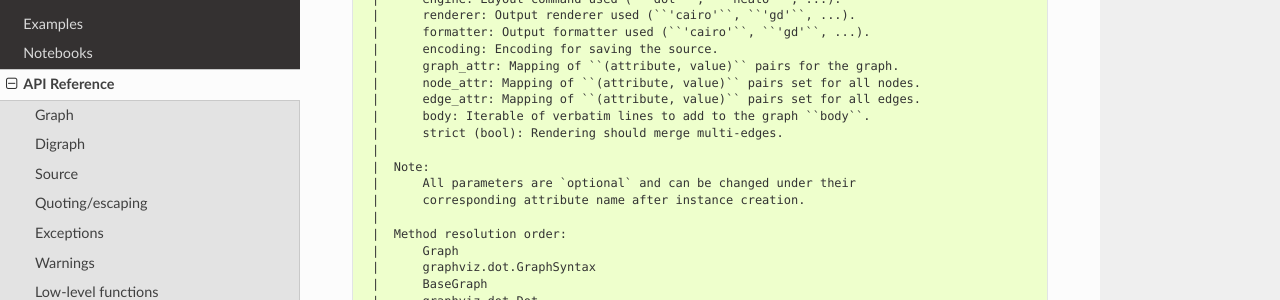
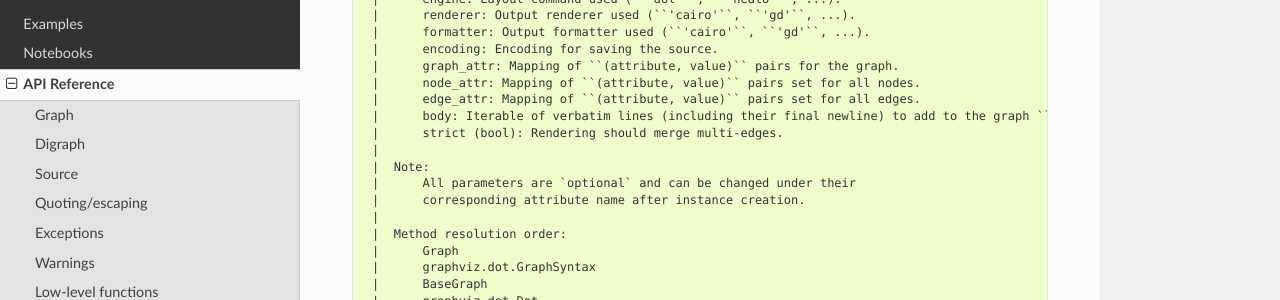
Before and after one commit to xflr6/graphviz, a Sphinx documentation site: the page built from docs/api.rst, in a window 1280 px wide and 900 px high, scrolled down 6146 px. Shown: the part 151-451 px from the top of the window. Built offline with Sphinx 7.4.7 and the Read the Docs theme 2.0.0, drawn with Linux system fonts in a browser that asks for light colours; the version number is read from the project's files by our own code; some of the changed text lies outside the part shown.

Commit message:
update online help() output

```diff
--- a/docs/api.rst
+++ b/docs/api.rst
@@ -268,7 +268,7 @@ https://github.com/xflr6/graphviz/blob/master/docs/api.rst#graph-1
      |      graph_attr: Mapping of ``(attribute, value)`` pairs for the graph.
      |      node_attr: Mapping of ``(attribute, value)`` pairs set for all nodes.
      |      edge_attr: Mapping of ``(attribute, value)`` pairs set for all edges.
-     |      body: Iterable of verbatim lines to add to the graph ``body``.
+     |      body: Iterable of verbatim lines (including their final newline) to add to the graph ``body``.
      |      strict (bool): Rendering should merge multi-edges.
      |
      |  Note:
@@ -775,7 +775,7 @@ https://github.com/xflr6/graphviz/blob/master/docs/api.rst#digraph-1
      |      graph_attr: Mapping of ``(attribute, value)`` pairs for the graph.
      |      node_attr: Mapping of ``(attribute, value)`` pairs set for all nodes.
      |      edge_attr: Mapping of ``(attribute, value)`` pairs set for all edges.
-     |      body: Iterable of verbatim lines to add to the graph ``body``.
+     |      body: Iterable of verbatim lines (including their final newline) to add to the graph ``body``.
      |      strict (bool): Rendering should merge multi-edges.
      |
      |  Note:
```
